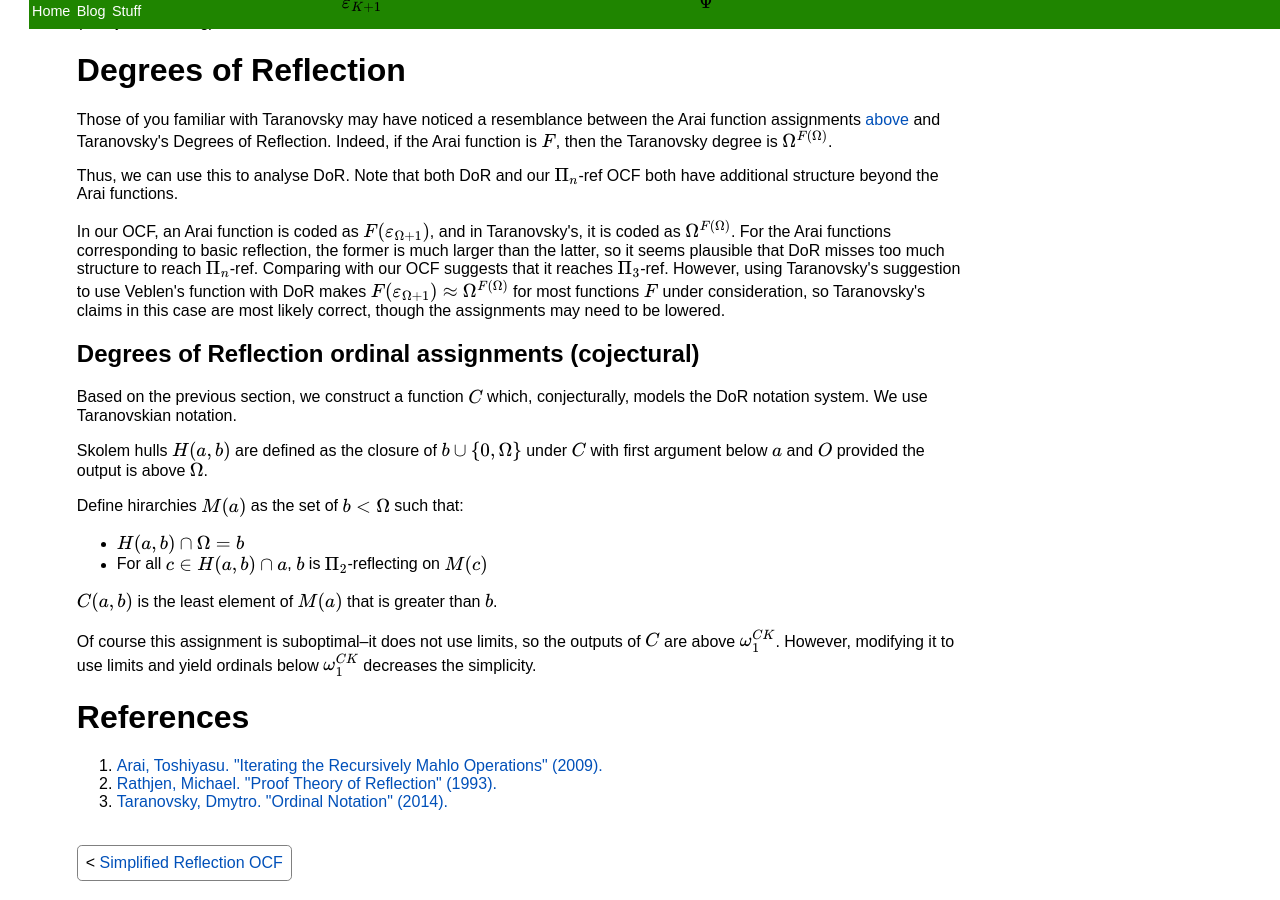
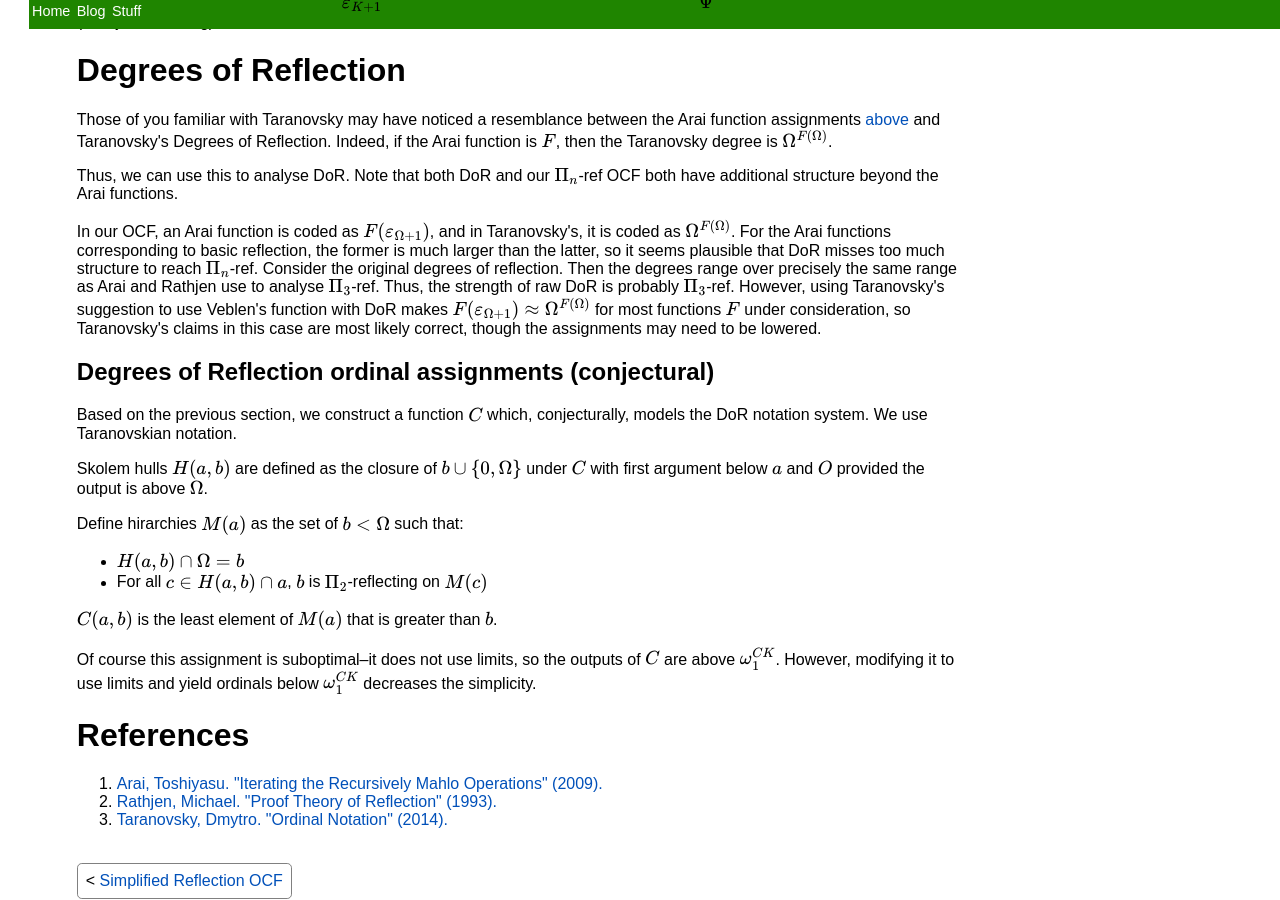
Before and after one commit to EZLiang/vebsite, a Jekyll site: the page built from _posts/2022-06-09-arai-rathjen-taranovsky.html, in a window 1280 px wide and 900 px high, scrolled down 1218 px. Built offline with Jekyll 4.4.1, drawn with Linux system fonts in a browser that asks for light colours.

Commit message:
minor edits

```diff
--- a/_posts/2022-06-08-reflection.html
+++ b/_posts/2022-06-08-reflection.html
@@ -7,14 +7,13 @@ mathjax: true
 
 <p>I'm back. Surprise!</p>
 
-<p>I'm making a simplified collapsing functio reaching $\Pi_\omega$-ref.</p>
+<p>I'm making a simplified collapsing function reaching $\Pi_\omega$-ref.</p>
 
 <p>$K$ denotes the least $+1$-stable,</p>
 
 <p>
     First, let's set up our reflection configurations.
-    We define them by stating that for ordinal $\kappa$, integer $n>0$, ordinal $\alpha$, and reflection configurations $\mathbb{X},\ldots$,
-    $(\kappa,n,\alpha,\mathbb{X},\ldots)$ is a reflection configuration.
+    We define them by stating that for ordinal $\kappa$, integer $n>0$, ordinal $\alpha$, and reflection configurations $\mathbb{X},\ldots$, $(\kappa,n,\alpha,\mathbb{X},\ldots)$ is a reflection configuration, provided $\kappa$ is $\Pi_{n+1}$-reflecting on $\mathcal A\mathbb X\cap\ldots$.
 </p>
 
 <p>The variables of a reflection configuration are all ordinals appearing in the reflection configuration not as a second component, and the inductive variables are the ordinals appearing as a third component.</p>
--- a/_posts/2022-06-09-arai-rathjen-taranovsky.html
+++ b/_posts/2022-06-09-arai-rathjen-taranovsky.html
@@ -72,10 +72,10 @@ mathjax: true
 </p>
 
 <p>
-    In our OCF, an Arai function is coded as $F(\varepsilon_{\Omega+1})$, and in Taranovsky's, it is coded as $\Omega^{F(\Omega)}$. For the Arai functions corresponding to basic reflection, the former is much larger than the latter, so it seems plausible that DoR misses too much structure to reach $\Pi_n$-ref. Comparing with our OCF suggests that it reaches $\Pi_3$-ref. However, using Taranovsky's suggestion to use Veblen's function with DoR makes $F(\varepsilon_{\Omega+1})\approx\Omega^{F(\Omega)}$ for most functions $F$ under consideration, so Taranovsky's claims in this case are most likely correct, though the assignments may need to be lowered.
+    In our OCF, an Arai function is coded as $F(\varepsilon_{\Omega+1})$, and in Taranovsky's, it is coded as $\Omega^{F(\Omega)}$. For the Arai functions corresponding to basic reflection, the former is much larger than the latter, so it seems plausible that DoR misses too much structure to reach $\Pi_n$-ref. Consider the original degrees of reflection. Then the degrees range over precisely the same range as Arai and Rathjen use to analyse $\Pi_3$-ref. Thus, the strength of raw DoR is probably $\Pi_3$-ref. However, using Taranovsky's suggestion to use Veblen's function with DoR makes $F(\varepsilon_{\Omega+1})\approx\Omega^{F(\Omega)}$ for most functions $F$ under consideration, so Taranovsky's claims in this case are most likely correct, though the assignments may need to be lowered.
 </p>
 
-<h2>Degrees of Reflection ordinal assignments (cojectural)</h2>
+<h2>Degrees of Reflection ordinal assignments (conjectural)</h2>
 
 <p>
     Based on the previous section, we construct a function $C$ which, conjecturally, models the DoR notation system. We use Taranovskian notation.
```
